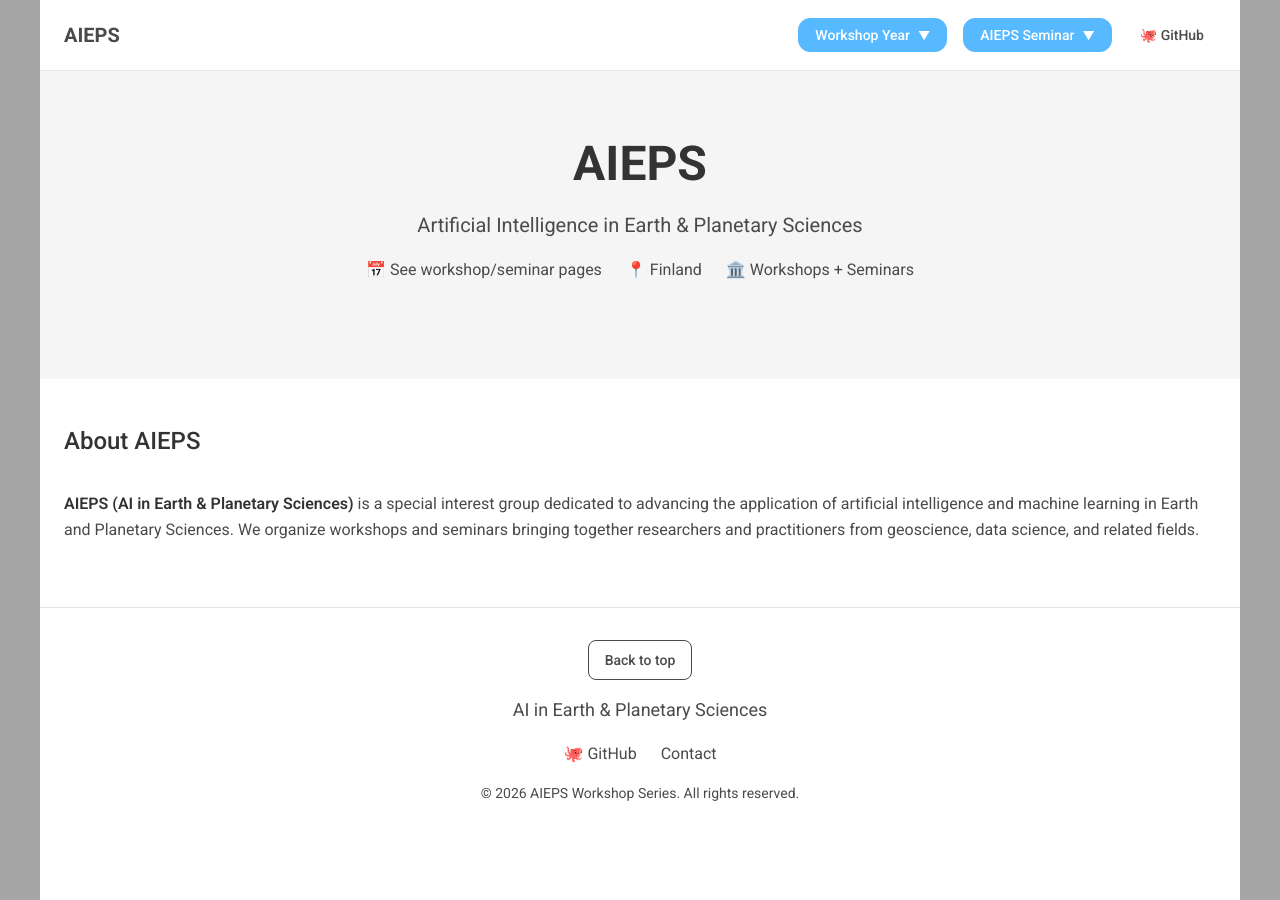
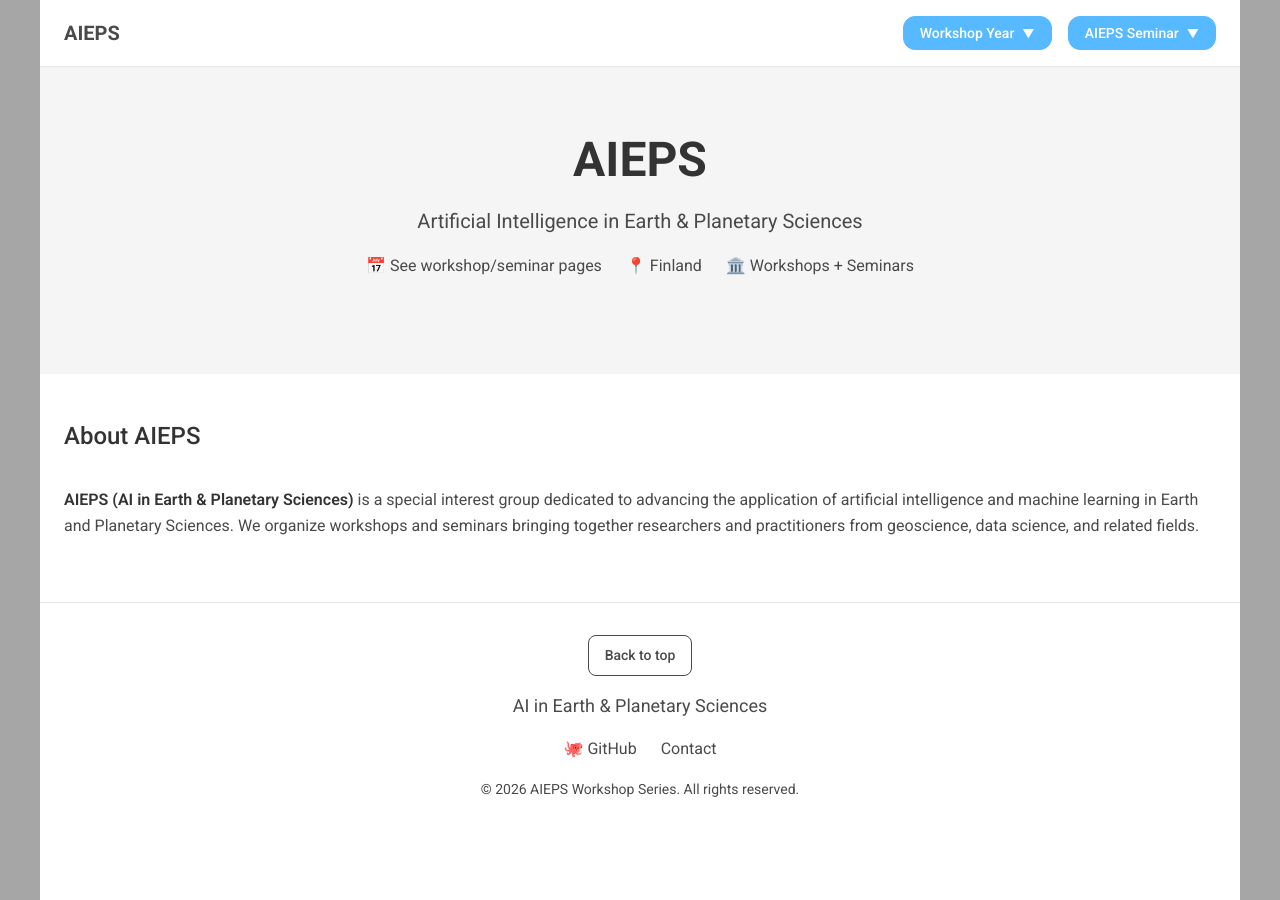
Before and after one commit to AI-EPS/ai-eps.github.io, a Jekyll site: the page built from index.md, in a window 1280 px wide. Built offline with Jekyll 4.4.1, drawn with Linux system fonts in a browser that asks for light colours.

Commit message:
Remove GitHub link from header.html
Removed GitHub link from the header.

```diff
--- a/_includes/header.html
+++ b/_includes/header.html
@@ -34,7 +34,6 @@
           {% endfor %}
         </ul>
       </div>
-      <a href="https://github.com/AI-EPS" target="_blank" rel="noopener" class="header-github-link">🐙 GitHub</a>
     </nav>
     <button class="mobile-menu-toggle" aria-label="Toggle menu">
       <span class="hamburger"></span>
```
